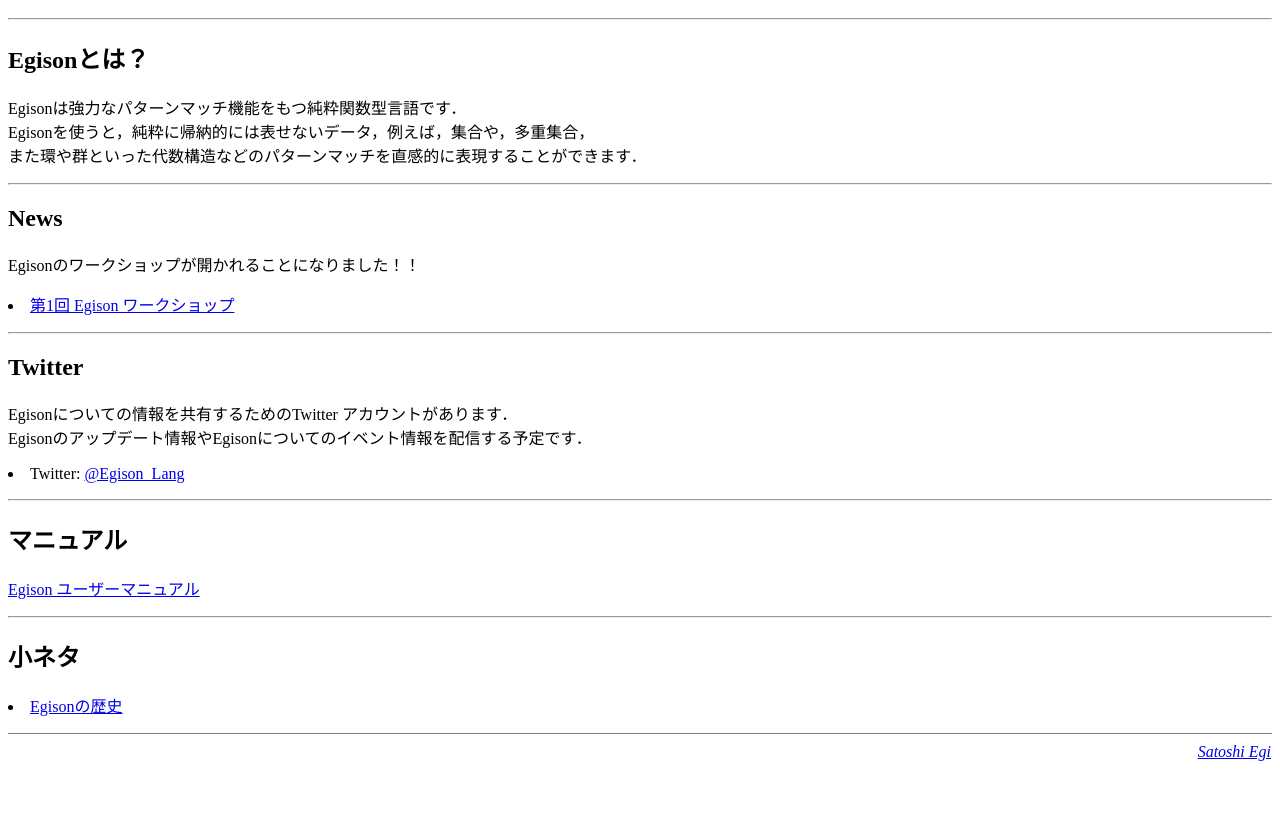
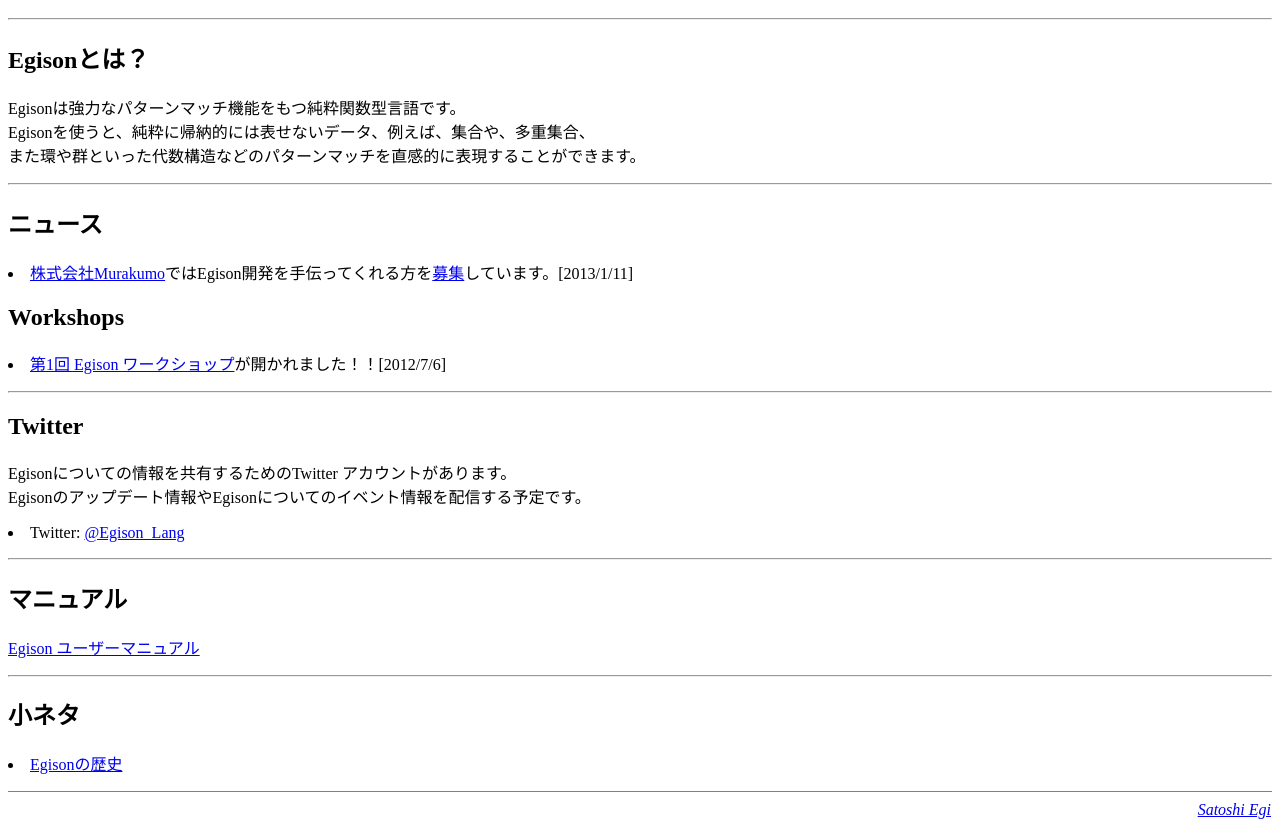
Before and after one commit to egisatoshi/egison.pira.jp, a plain HTML site: page index-j.html in a window 1280 px wide. Shown: the part 57-885 px from the top of the page. Before the commit the page ends 827 px from the top, so only its background shows below. Drawn offline with Linux system fonts and the light colour scheme.

Commit message:
add jobs link

```diff
--- a/index-j.html
+++ b/index-j.html
@@ -12,21 +12,23 @@
 <h2>Egisonとは？</h2>
 
 <p>
-  Egisonは強力なパターンマッチ機能をもつ純粋関数型言語です．<br/>
-  Egisonを使うと，純粋に帰納的には表せないデータ，例えば，集合や，多重集合，<br/>
-  また環や群といった代数構造などのパターンマッチを直感的に表現することができます．
+  Egisonは強力なパターンマッチ機能をもつ純粋関数型言語です。<br/>
+  Egisonを使うと、純粋に帰納的には表せないデータ、例えば、集合や、多重集合、<br/>
+  また環や群といった代数構造などのパターンマッチを直感的に表現することができます。
 </p>
 
 <hr/>
 
-<h2>News</h2>
+<h2>ニュース</h2>
 
 <p>
-  Egisonのワークショップが開かれることになりました！！<br/>
-  <li>
-    <a href="./workshops/1.html">第1回 Egison ワークショップ</a>
-  </li>
+  <li><a href="http://www.murakumo-tech.jp/">株式会社Murakumo</a>ではEgison開発を手伝ってくれる方を<a href="etc/jobs-j.html">募集</a>しています。[2013/1/11] </li>
+</p>
 
+<h2>Workshops</h2>
+
+<p>
+  <li><a href="./workshops/1.html">第1回 Egison ワークショップ</a>が開かれました！！[2012/7/6]</li>
 </p>
 
 <hr/>
@@ -35,8 +37,8 @@
 <h2>Twitter</h2>
 
 <p>
-  Egisonについての情報を共有するためのTwitter アカウントがあります．<br/>
-  Egisonのアップデート情報やEgisonについてのイベント情報を配信する予定です．<br/>
+  Egisonについての情報を共有するためのTwitter アカウントがあります。<br/>
+  Egisonのアップデート情報やEgisonについてのイベント情報を配信する予定です。<br/>
   <li>
     Twitter: <a href="http://twitter.com/Egison_Lang">@Egison_Lang</a>
   </li>
```
